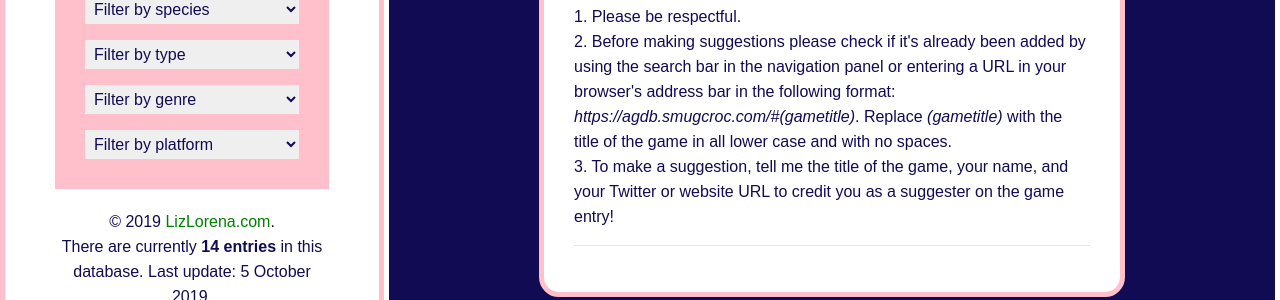
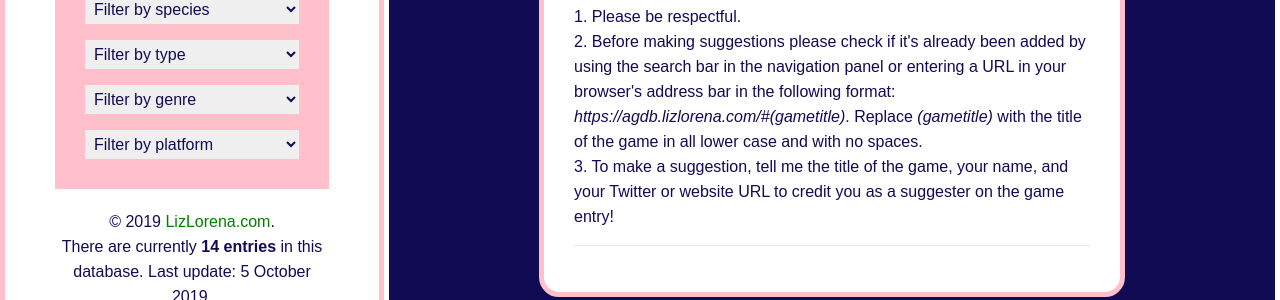
Before and after one commit to byliz/animal-game-database, a Jekyll site: the page built from forum/index.html, in a window 1280 px wide. Shown: the part 327-627 px from the top of the page. Built offline with Jekyll 4.4.1, drawn with Linux system fonts in a browser that asks for light colours; nearby versions of some CDN libraries; comment, search, counter and statistics services are not loaded.

Commit message:
Update index.html

```diff
--- a/forum/index.html
+++ b/forum/index.html
@@ -13,7 +13,7 @@ title: Forum |
 	<p>A few things to keep in mind when leaving a comment on this website:</p>
 	<br>
 	<p> 1. Please be respectful. <br>
-		2. Before making suggestions please check if it's already been added by using the search bar in the navigation panel or entering a URL in your browser's address bar in the following format: <em>https://agdb.smugcroc.com/#(gametitle)</em>. Replace <em>(gametitle)</em> with the title of the game in all lower case and with no spaces.<br>
+		2. Before making suggestions please check if it's already been added by using the search bar in the navigation panel or entering a URL in your browser's address bar in the following format: <em>https://agdb.lizlorena.com/#(gametitle)</em>. Replace <em>(gametitle)</em> with the title of the game in all lower case and with no spaces.<br>
 		3. To make a suggestion, tell me the title of the game, your name, and your Twitter or website URL to credit you as a suggester on the game entry!</p>
 
 {% include disqus_comments.html %}
```
